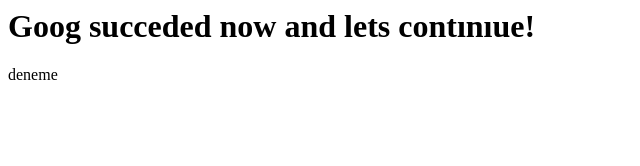
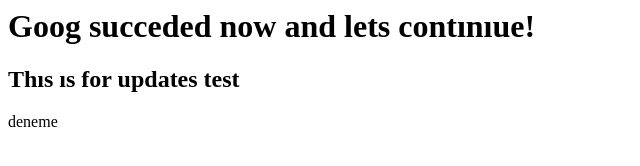
Before and after one commit to Alanwanden/test, a plain HTML site: page index.html in a window 1280 px wide. Shown: the whole page, without its empty margins (0-640 px from the left). Drawn offline with Linux system fonts and the light colour scheme.

Commit message:
for tets purposed

```diff
--- a/index.html
+++ b/index.html
@@ -7,6 +7,7 @@
 </head>
 <body>
     <h1>Goog succeded now and lets contınıue!</h1>
+    <h2>Thıs ıs for updates test</h2>
     <p>deneme</p>
 </body>
 </html>
```
